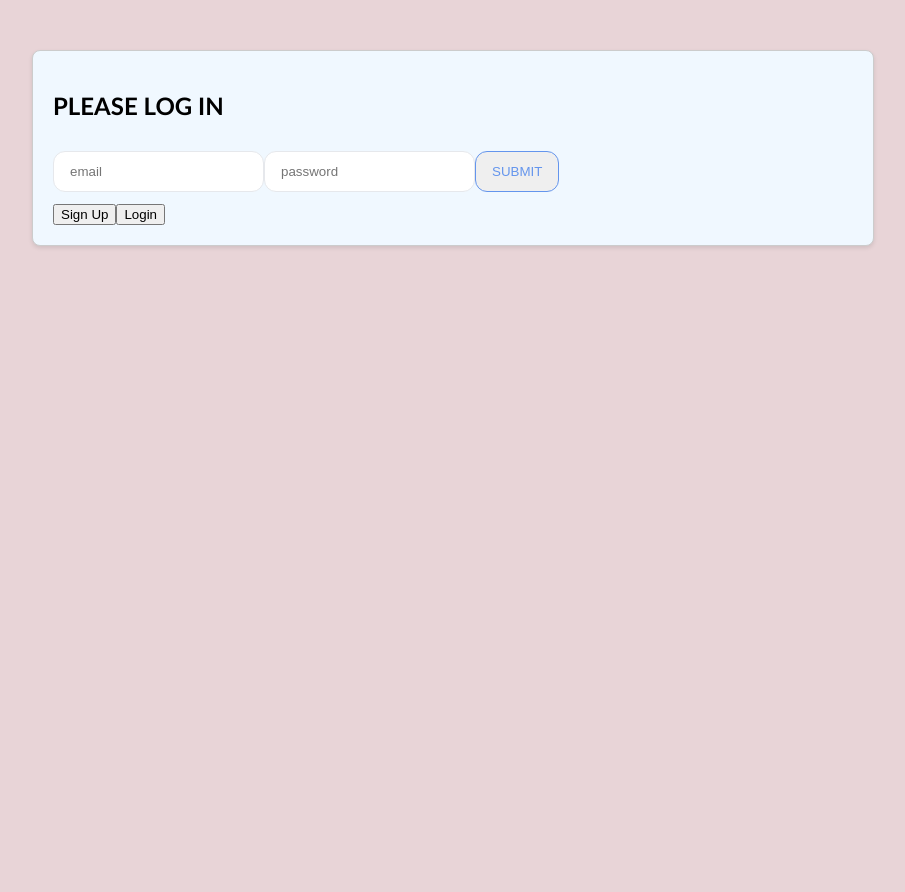
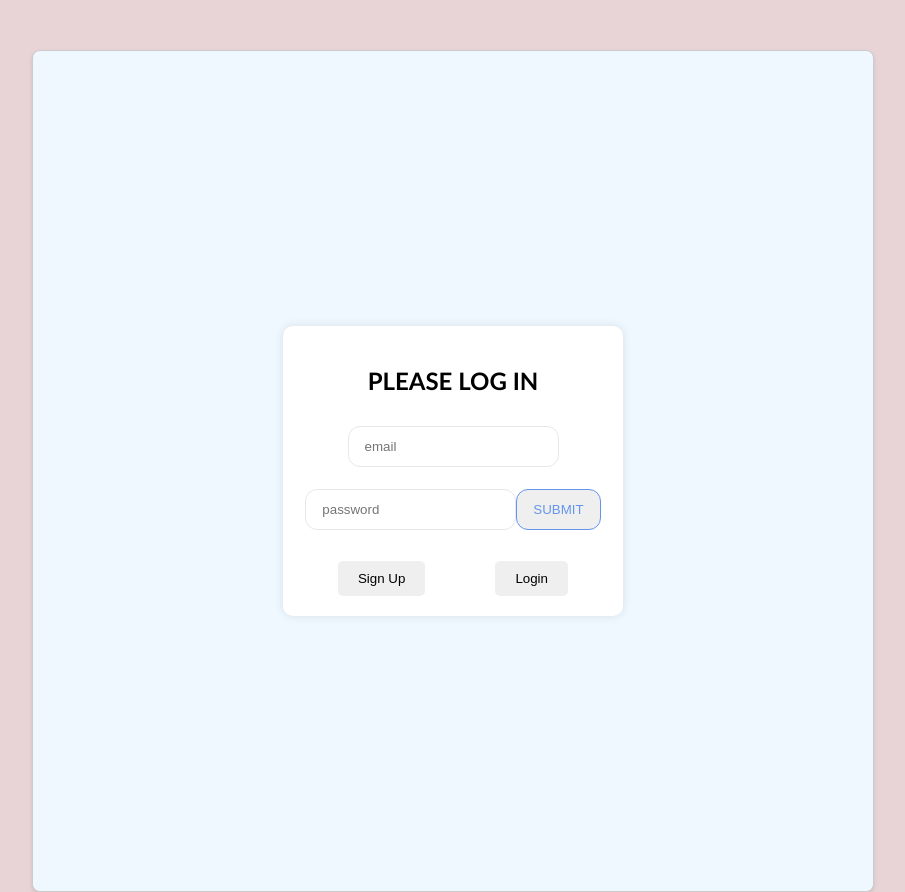
Before and after one commit to abhishekSharmaGithub/TaskManager, a React (Create React App) app in the folder client/: page / in a window 1280 px wide. Shown: the whole page, without its empty margins (187-1092 px from the left). Before the commit the page ends 800 px from the top, so only its background shows below. Built offline with nearby package versions, Linux system fonts and the light colour scheme; the HTML template or start-up script is replaced by a standard one.

Commit message:
Implemented CSS styling for enhanced visual presentatom

```diff
--- a/client/src/App.js
+++ b/client/src/App.js
@@ -2,7 +2,7 @@ import React, { useEffect, useState } from 'react'
 import ListHeader from './components/ListHeader';
 import ListItem from './components/ListItem';
 import Auth from './components/Auth';
-import { useCookies } from 'react-cookie';
+import { Cookies, useCookies } from 'react-cookie';
 
 const App = () =>{
   const [tasks,setTasks] = useState(null)
@@ -38,6 +38,9 @@ const App = () =>{
       {authToken &&
       <>
       <ListHeader listName={' 🏇🏻 To Do List '} task={tasks} getData={getData}/>
+      <div className='welcome-box'>
+      <p>{userEmail}</p>
+      </div>
       {sortedTasks?.map((task)=> <ListItem key = {task.id} task={task} getData={getData}/>)}
       </>
 }
--- a/client/src/components/ListItem.js
+++ b/client/src/components/ListItem.js
@@ -24,9 +24,9 @@ const ListItem = ({task,getData}) => {
     <li className='listitem'>
       <div className='info-container'>
       <TickIcon/>
-      <p>{task.title}</p>
+      <p className='title'>{task.title}</p>
       {/* <p>{task.id}</p> */}
-      <ProgressBar/>
+      <ProgressBar progress={task.progress}/>
       </div>
       <div className='button-container'>
         <button className='edit' onClick={( ) => setShowModal(true)}>EDIT</button>
--- a/client/src/components/ProgressBar.js
+++ b/client/src/components/ProgressBar.js
@@ -1,8 +1,21 @@
 import React from 'react'
 
-const ProgressBar = () => {
+const ProgressBar = ({progress}) => {
+  const generateRandomColor = () => {
+    const randomColor = `rgb(${Math.floor(Math.random() * 256)}, ${Math.floor(
+      Math.random() * 256
+    )}, ${Math.floor(Math.random() * 256)})`;
+    return randomColor;
+  };
   return (
-    <div>
+    <div className='outer-bar'>
+      <div className='inner-bar'
+        style = {{width:`${progress}%` , backgroundColor : generateRandomColor()}}
+        >
+
+      </div>
+
+
 
     </div>
   )
--- a/client/src/index.css
+++ b/client/src/index.css
@@ -8,8 +8,8 @@ body{
 }
 .app{
     background-color: rgb(240, 248, 255);
-    border: 1px solid #ccc; /* Border color can be adjusted */
-    box-shadow: 0 2px 4px rgba(0, 0, 0, 0.1); /* Box shadow can be adjusted */
+    border: 1px solid #ccc;
+    box-shadow: 0 2px 4px rgba(0, 0, 0, 0.1);
     padding: 20px;
     border-radius: 8px;
     margin-top: 50px;
@@ -172,3 +172,122 @@ body{
     border :1.5px solid rgb(230,232,236);
 
   }
+
+  .auth-container{
+    display: flex;
+    align-items: center;
+    justify-content: center;
+    height: 100vh;
+
+  }
+  .auth-container-box{
+  background-color: #fff;
+  border-radius: 10px;
+  box-shadow: 0 0 10px rgba(0, 0, 0, 0.1);
+  padding: 20px;
+  text-align: center;
+  width: 300px;
+  position: relative;
+
+  }
+  .auth-container-box .auth-form {
+    display: flex;
+    flex-direction: column;
+    gap: 15px;
+  }
+
+  .auth-container-box .form-input {
+    width: 100%;
+    padding: 10px;
+    border: 1px solid #ccc;
+    border-radius: 5px;
+    box-sizing: border-box;
+  }
+
+  .auth-container-box .action-buttons {
+    position: absolute;
+    bottom: 20px;
+    left: 0;
+    right: 0;
+    display: flex;
+    justify-content: center;
+  }
+
+  .auth-container-box .action-buttons button {
+    padding: 10px 20px;
+    margin: 0 10px;
+    border: none;
+    border-radius: 5px;
+    cursor: pointer;
+    transition: background-color 0.3s ease;
+  }
+
+  .auth-container-box .action-buttons button:hover {
+    background-color: #4CAF50;
+    color: #fff;
+  }
+  .auth-options {
+    display: flex;
+    justify-content: space-around;
+    margin-top: 20px;
+  }
+
+  .auth-options button {
+    padding: 10px 20px;
+    border: none;
+    border-radius: 5px;
+    cursor: pointer;
+    transition: background-color 0.3s ease;
+  }
+
+  .auth-options button:hover {
+    background-color: #4CAF50;
+    color: #fff;
+  }
+
+  .welcome-box {
+    text-align: right;
+    padding: 10px;
+    background-color: #f0f0f0;
+    border: 1px solid #ccc;
+    border-radius: 5px;
+    margin-bottom: 20px;
+  }
+
+  .welcome-box p {
+    margin: 0;
+    font-size: 1.2rem;
+    color: rgba(0, 255, 89, 0.5);
+    text-shadow: 1px 1px 1px rgba(0, 0, 0, 0.5);
+  }
+
+.outer-bar {
+  width: 300px;
+  height: 20px;
+  background-color: #f0f0f0;
+  border-radius: 10px;
+  overflow: hidden;
+  margin: 20px 0;
+}
+
+.inner-bar {
+  height: 100%;
+  transition: width 0.3s ease;
+}
+
+.title {
+  width: 250px;
+  overflow: hidden;
+  white-space: nowrap;
+  text-overflow: ellipsis;
+  padding: 10px;
+  border-radius: 8px;
+  font-family: 'Roboto', 'Arial', sans-serif;
+  font-size: 14px;
+  font-weight: bold;
+  transition: background-color 0.3s ease, transform 0.2s ease;
+}
+
+.title:hover {
+  transform: scale(1.05);
+}
```
